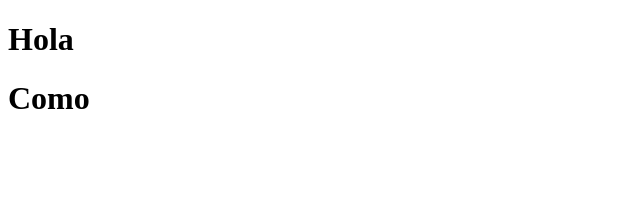
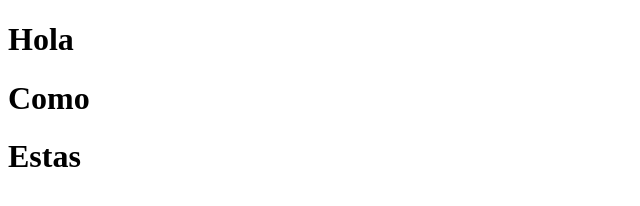
Before and after one commit to harvyaal09/pagina_git_martes_2025, a plain HTML site: page Index.html in a window 1280 px wide. Shown: the whole page, without its empty margins (0-640 px from the left). Drawn offline with Linux system fonts and the light colour scheme.

Commit message:
Cuarto commit

```diff
--- a/Index.html
+++ b/Index.html
@@ -8,5 +8,6 @@
 <body>
     <h1>Hola</h1>
     <h1>Como</h1>
+    <h1>Estas</h1>
 </body>
 </html>
```
